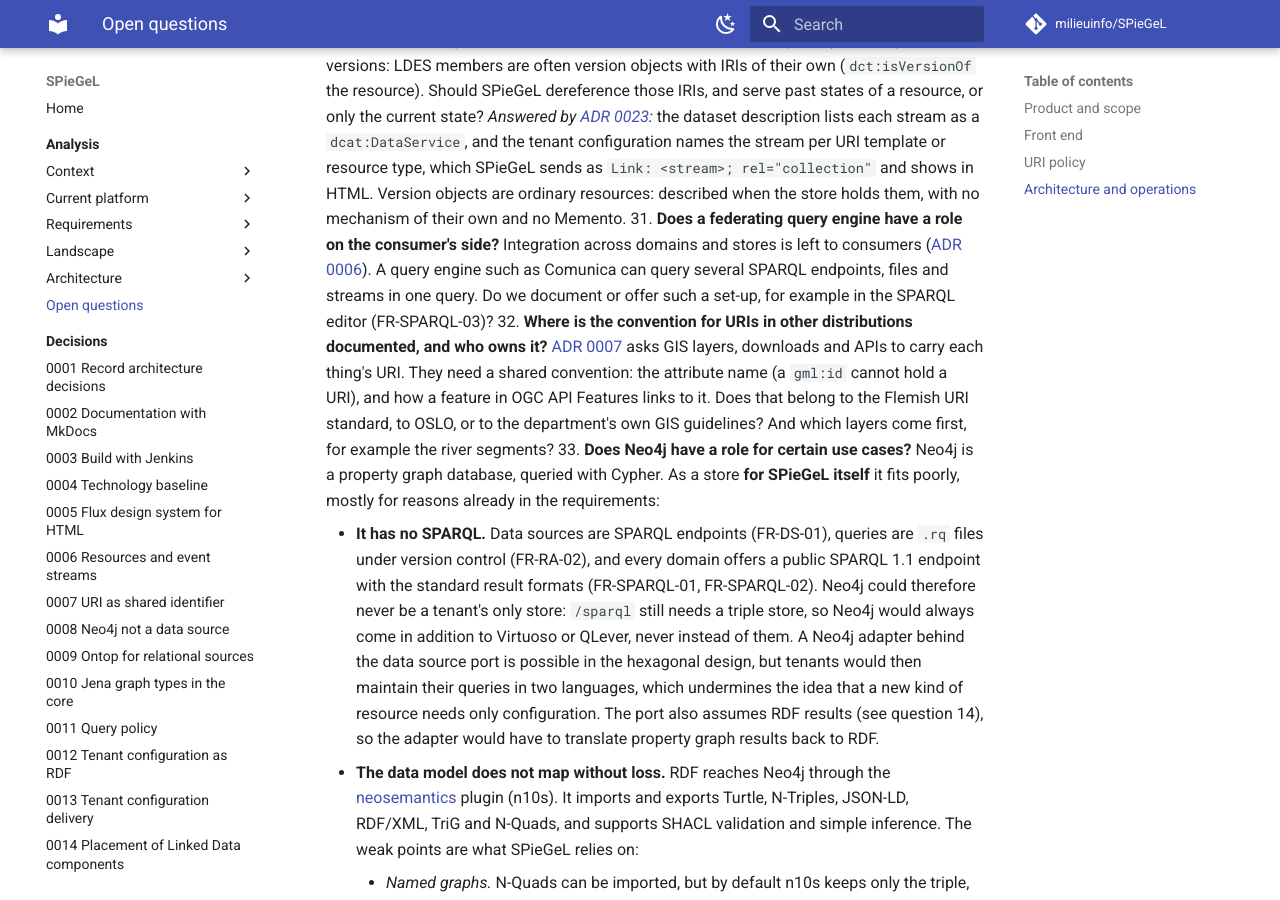
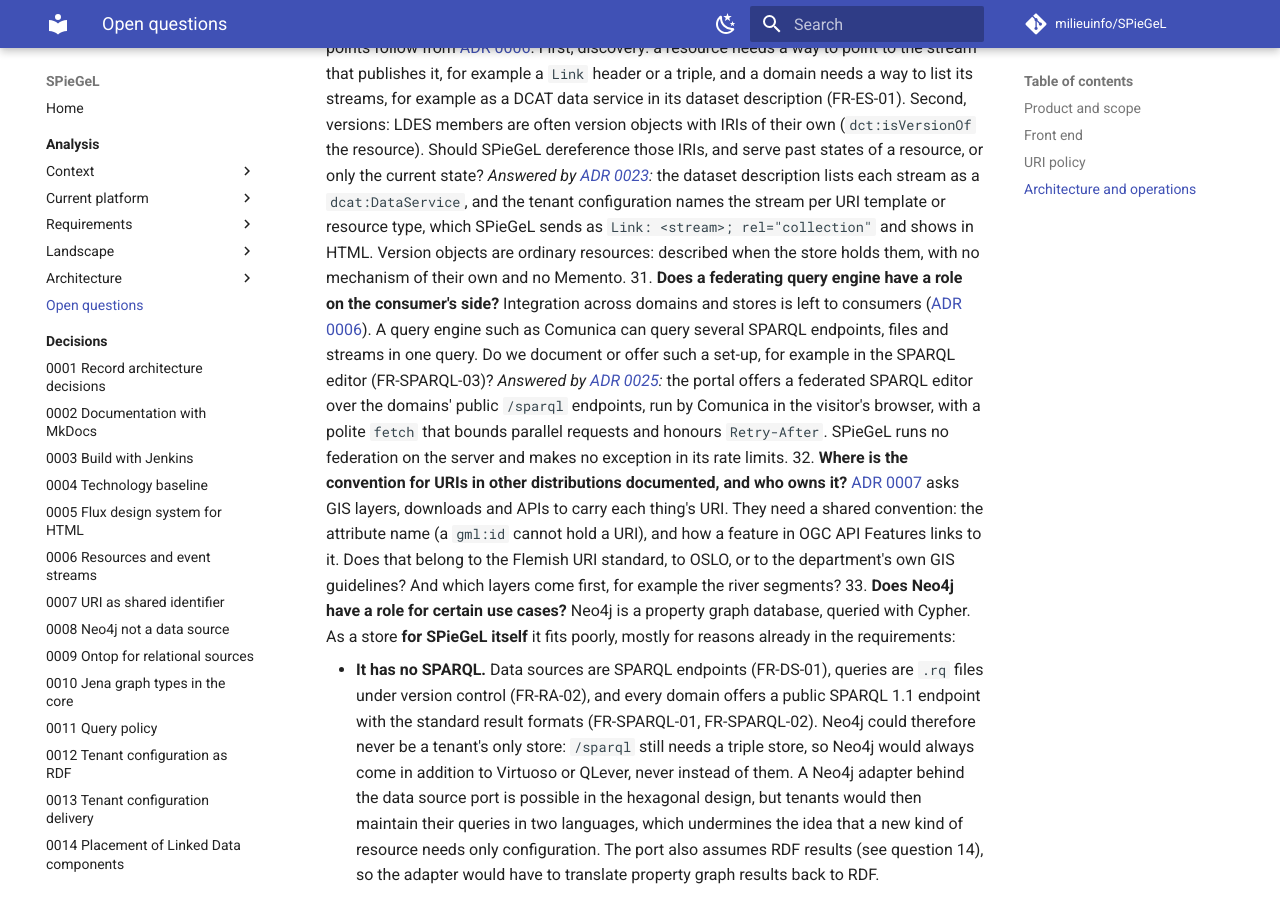
Before and after one commit to milieuinfo/SPieGeL, an MkDocs documentation site: the page built from docs/analysis/06-open-questions.md, in a window 1280 px wide and 900 px high, scrolled down 7974 px. Built offline with MkDocs 1.6.1 and Material for MkDocs 9.7.7, drawn with Linux system fonts in a browser that asks for light colours; comment, search, counter and statistics services are not loaded; some of the changed text lies outside the part shown.

Commit message:
Record federated queries in the portal in ADR 0025
Integration across domains is left to consumers, and /sparql refuses
SERVICE. The portal already knows every domain and its public SPARQL
endpoint, and Comunica can join them in the browser.

- ADR 0025: the portal offers a federated SPARQL editor over the
  domains' public endpoints, run by a pinned, self-hosted Comunica in
  the visitor's browser; a polite fetch bounds parallel requests per
  domain, honours Retry-After and has an overall time-out; SPieGeL runs
  no federation on the server and makes no exception in its rate limits
- open question 31 answered; question 37 checks whether the editor can
  use Comunica as its engine; FR-HTML-08 mentions the editor

Co-Authored-By: Claude Opus 5.5 <noreply@anthropic.com>

```diff
--- a/docs/analysis/06-open-questions.md
+++ b/docs/analysis/06-open-questions.md
@@ -33,6 +33,8 @@ Questions that the analysis could not settle. When one is answered, record the a
     - **Build and supply:** whether it is bundled in SPieGeL's own front-end build rather than loaded from a CDN, and how much it depends on one small team at SIB.
 
     - **Keyboard:** a code editor uses Tab for indenting, so keyboard users need a documented way out of it (WCAG 2.1.2, raised by the Flux team).
+
+    - **Federation:** whether its query engine can be replaced by Comunica, so that the same editor serves the portal's federated queries ([ADR 0025](../adr/0025-federated-query-in-the-portal.md)).
 
     The options are to use it as it is, to fork it with Flux styling, or to build an editor on YASGUI or another editor library directly.
 
@@ -92,7 +94,7 @@ Questions that the analysis could not settle. When one is answered, record the a
 
     A static domain such as `dba` (question 6) can be served entirely from a snapshot. Open points: which domains hold non-public data at all (question 2), and whether SPieGeL needs a kind of data source other than a SPARQL endpoint, such as an HDT file read in-process (FR-DS-01 only covers endpoints).
 30. **How do resources and their event streams meet?** Two points follow from [ADR 0006](../adr/0006-resources-and-event-streams.md). First, discovery: a resource needs a way to point to the stream that publishes it, for example a `Link` header or a triple, and a domain needs a way to list its streams, for example as a DCAT data service in its dataset description (FR-ES-01). Second, versions: LDES members are often version objects with IRIs of their own (`dct:isVersionOf` the resource). Should SPieGeL dereference those IRIs, and serve past states of a resource, or only the current state? *Answered by [ADR 0023](../adr/0023-event-stream-discovery-and-versions.md):* the dataset description lists each stream as a `dcat:DataService`, and the tenant configuration names the stream per URI template or resource type, which SPieGeL sends as `Link: <stream>; rel="collection"` and shows in HTML. Version objects are ordinary resources: described when the store holds them, with no mechanism of their own and no Memento.
-31. **Does a federating query engine have a role on the consumer's side?** Integration across domains and stores is left to consumers ([ADR 0006](../adr/0006-resources-and-event-streams.md)). A query engine such as Comunica can query several SPARQL endpoints, files and streams in one query. Do we document or offer such a set-up, for example in the SPARQL editor (FR-SPARQL-03)?
+31. **Does a federating query engine have a role on the consumer's side?** Integration across domains and stores is left to consumers ([ADR 0006](../adr/0006-resources-and-event-streams.md)). A query engine such as Comunica can query several SPARQL endpoints, files and streams in one query. Do we document or offer such a set-up, for example in the SPARQL editor (FR-SPARQL-03)? *Answered by [ADR 0025](../adr/0025-federated-query-in-the-portal.md):* the portal offers a federated SPARQL editor over the domains' public `/sparql` endpoints, run by Comunica in the visitor's browser, with a polite `fetch` that bounds parallel requests and honours `Retry-After`. SPieGeL runs no federation on the server and makes no exception in its rate limits.
 32. **Where is the convention for URIs in other distributions documented, and who owns it?** [ADR 0007](../adr/0007-uri-as-shared-identifier.md) asks GIS layers, downloads and APIs to carry each thing's URI. They need a shared convention: the attribute name (a `gml:id` cannot hold a URI), and how a feature in OGC API Features links to it. Does that belong to the Flemish URI standard, to OSLO, or to the department's own GIS guidelines? And which layers come first, for example the river segments?
 33. **Does Neo4j have a role for certain use cases?** Neo4j is a property graph database, queried with Cypher. As a store **for SPieGeL itself** it fits poorly, mostly for reasons already in the requirements:
 
--- a/mkdocs.yml
+++ b/mkdocs.yml
@@ -115,4 +115,5 @@ nav:
       - 0022 Edge concerns: adr/0022-edge-concerns.md
       - 0023 Event stream discovery and versions: adr/0023-event-stream-discovery-and-versions.md
       - 0024 JSON-LD from SPARQL CONSTRUCT: adr/0024-json-ld-from-sparql-construct.md
+      - 0025 Federated query in the portal: adr/0025-federated-query-in-the-portal.md
       - Template: adr/template.md
```
Also changed, not shown: docs/adr/0025-federated-query-in-the-portal.md (added, +39 -0 lines), docs/adr/README.md (+1 -0 lines), docs/analysis/03-requirements/functional.md (+1 -1 lines).
